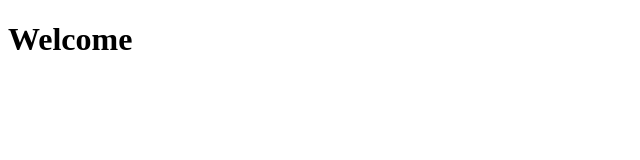
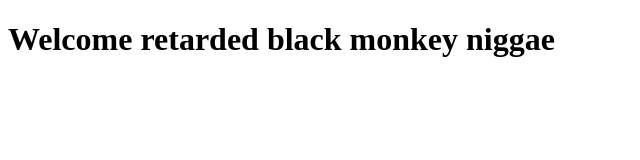
Before and after one commit to SumoToasty21/SumoToasty21-github.io, a plain HTML site: page index.html in a window 1280 px wide. Shown: the whole page, without its empty margins (0-640 px from the left). Drawn offline with Linux system fonts and the light colour scheme.

Commit message:
Update index.html

```diff
--- a/index.html
+++ b/index.html
@@ -6,6 +6,6 @@
     <title>Welcome Page</title>
 </head>
 <body>
-    <h1>Welcome</h1>
+    <h1>Welcome retarded black monkey niggae</h1>
 </body>
 </html>
```
